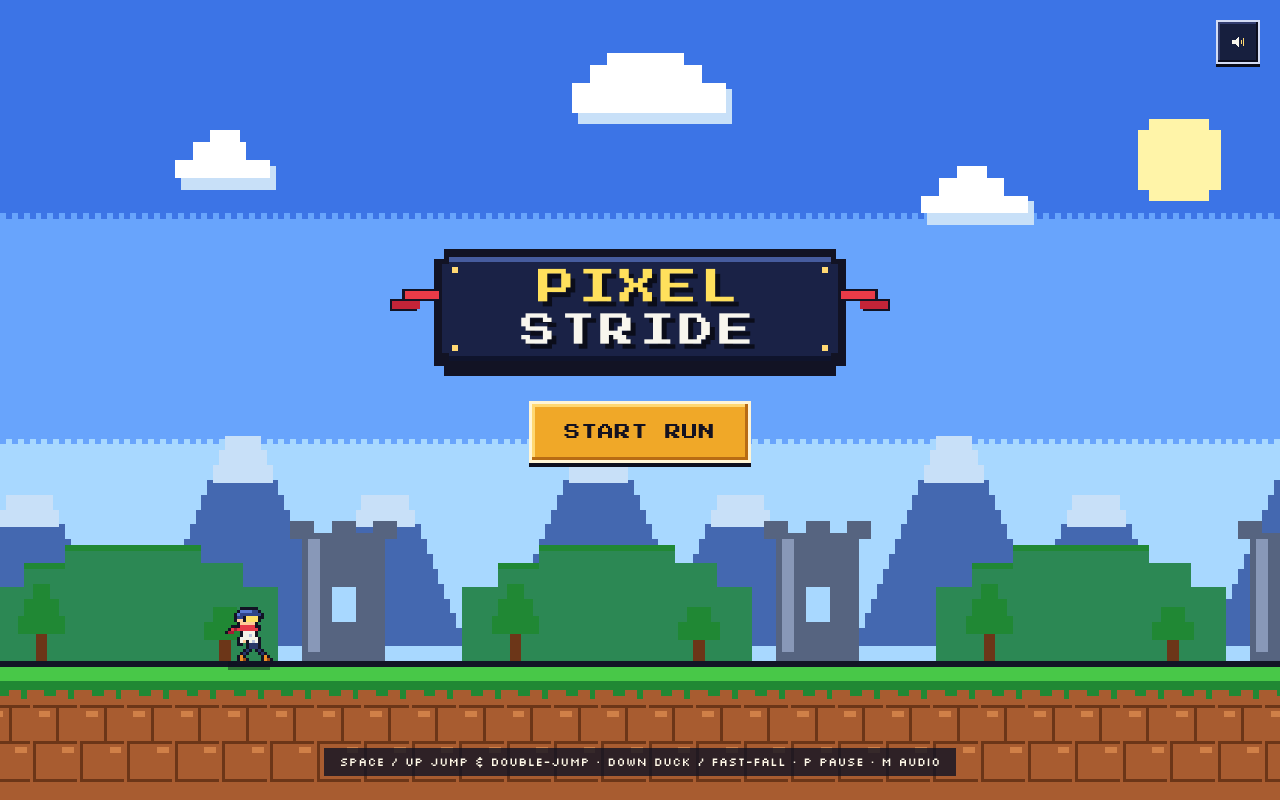
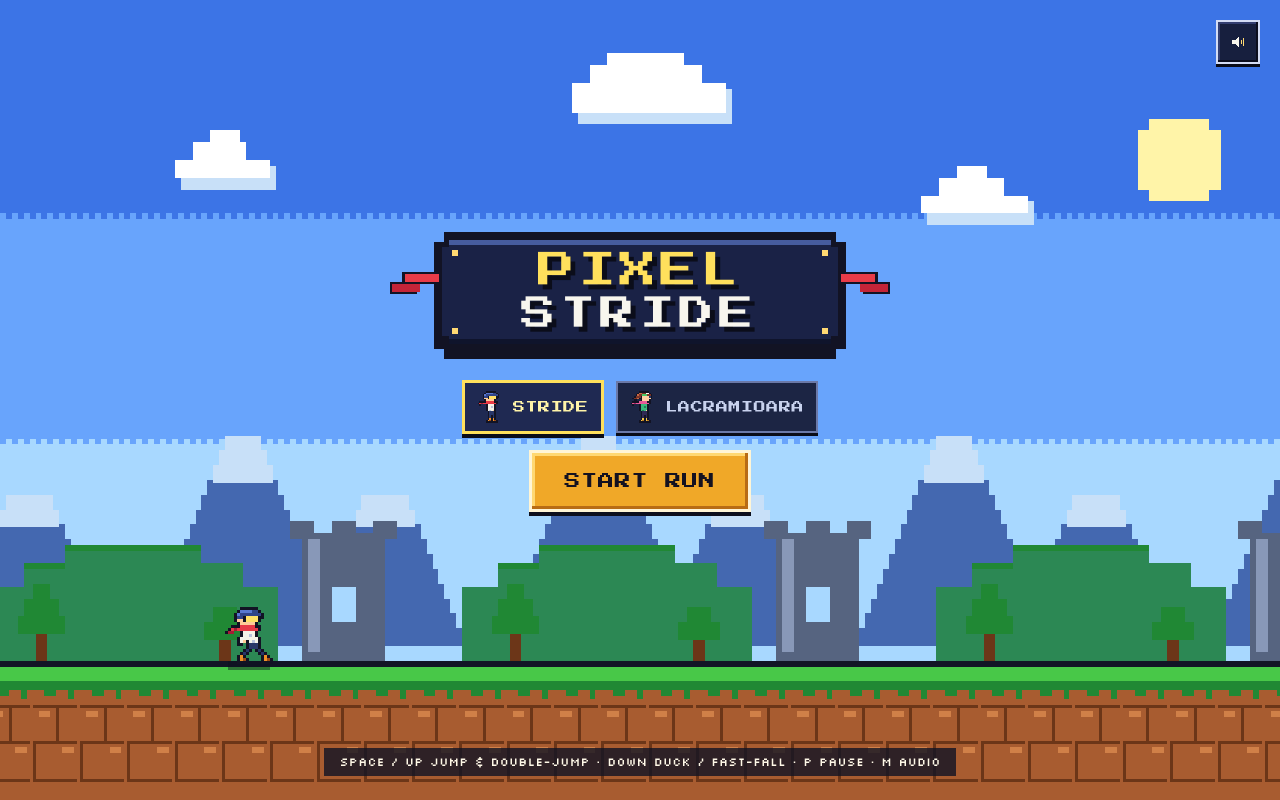
Before and after one commit to gabigtr123/Pixel-Pride-Runner-, a React (Vite) app: page / in a window 1280 px wide. Built offline with nearby package versions, Linux system fonts and the light colour scheme.

Commit message:
feat: add selectable playable character Lacramioara with custom 8-bit sprites and title screen picker

```diff
--- a/src/App.tsx
+++ b/src/App.tsx
@@ -5,6 +5,7 @@ import { TitleOverlay } from './components/TitleOverlay';
 import { ChiptuneAudio } from './game/audio';
 import {
   BEST_SCORE_STORAGE_KEY,
+  CHARACTER_STORAGE_KEY,
   MUTED_STORAGE_KEY,
   VIRTUAL_HEIGHT,
   VIRTUAL_WIDTH,
@@ -17,7 +18,7 @@ import {
   stepSimulation,
 } from './game/engine';
 import { renderGameWorld } from './game/renderer';
-import type { GameState, HudSnapshot, InputFrame } from './game/types';
+import type { CharacterId, GameState, HudSnapshot, InputFrame } from './game/types';
 
 function loadBestScore(): number {
   try {
@@ -53,6 +54,23 @@ function saveMuted(muted: boolean): void {
   }
 }
 
+function loadCharacter(): CharacterId {
+  try {
+    const raw = window.localStorage.getItem(CHARACTER_STORAGE_KEY);
+    return raw === 'lacramioara' ? 'lacramioara' : 'stride';
+  } catch {
+    return 'stride';
+  }
+}
+
+function saveCharacter(id: CharacterId): void {
+  try {
+    window.localStorage.setItem(CHARACTER_STORAGE_KEY, id);
+  } catch {
+    // Ignore storage failures in sandboxed frames
+  }
+}
+
 function shouldAutostart(): boolean {
   try {
     const params = new URLSearchParams(window.location.search);
@@ -65,6 +83,7 @@ function shouldAutostart(): boolean {
 function hudChanged(a: HudSnapshot, b: HudSnapshot): boolean {
   return (
     a.phase !== b.phase ||
+    a.characterId !== b.characterId ||
     a.score !== b.score ||
     a.bestScore !== b.bestScore ||
     a.distance !== b.distance ||
@@ -105,7 +124,11 @@ export default function App() {
   const [muted, setMuted] = useState<boolean>(() => (typeof window !== 'undefined' ? loadMuted() : false));
   const [hud, setHud] = useState<HudSnapshot>(() => {
     const initialPhase = typeof window !== 'undefined' && shouldAutostart() ? 'playing' : 'title';
-    const initial = createInitialState(typeof window !== 'undefined' ? loadBestScore() : 0, initialPhase);
+    const initial = createInitialState(
+      typeof window !== 'undefined' ? loadBestScore() : 0,
+      initialPhase,
+      typeof window !== 'undefined' ? loadCharacter() : 'stride',
+    );
     return extractHudSnapshot(initial);
   });
 
@@ -177,6 +200,17 @@ export default function App() {
     syncDomAndHud(next, true);
   }, [clearHeldInputs, syncDomAndHud]);
 
+  const handleSelectCharacter = useCallback(
+    (id: CharacterId) => {
+      saveCharacter(id);
+      const curr = stateRef.current;
+      if (!curr) return;
+      curr.characterId = id;
+      syncDomAndHud(curr, true);
+    },
+    [syncDomAndHud],
+  );
+
   const handleToggleMute = useCallback(() => {
     const audio = audioRef.current;
     if (!audio) return;
@@ -216,7 +250,8 @@ export default function App() {
 
     const autoStart = shouldAutostart();
     const initialBest = loadBestScore();
-    const initialState = createInitialState(initialBest, autoStart ? 'playing' : 'title');
+    const initialCharacter = loadCharacter();
+    const initialState = createInitialState(initialBest, autoStart ? 'playing' : 'title', initialCharacter);
     stateRef.current = initialState;
     document.body.dataset.state = initialState.phase;
     handlersRef.current.syncDomAndHud(initialState, true);
@@ -447,6 +482,8 @@ export default function App() {
         <TitleOverlay
           bestScore={hud.bestScore}
           muted={muted}
+          characterId={hud.characterId}
+          onSelectCharacter={handleSelectCharacter}
           onStart={handleStartOrRestart}
           onToggleMute={handleToggleMute}
         />
--- a/src/components/PixelIcons.tsx
+++ b/src/components/PixelIcons.tsx
@@ -1,4 +1,37 @@
 import React from 'react';
+import { CHARACTER_SPRITES } from '../game/sprites';
+import type { CharacterId } from '../game/types';
+
+export function CharacterPreviewIcon({
+  characterId,
+  className = 'w-8 h-9',
+}: {
+  characterId: CharacterId;
+  className?: string;
+}) {
+  const sprite = CHARACTER_SPRITES[characterId];
+  const grid = sprite.frames.run[1];
+  const rows = grid.length;
+  const cols = grid[0].length;
+
+  return (
+    <svg
+      viewBox={`0 0 ${cols} ${rows}`}
+      className={className}
+      shapeRendering="crispEdges"
+      aria-hidden="true"
+    >
+      {grid.map((line, r) =>
+        Array.from(line).map((ch, c) => {
+          if (ch === '.' || ch === ' ') return null;
+          const fill = sprite.palette[ch];
+          if (!fill) return null;
+          return <rect key={`${r}-${c}`} x={c} y={r} width="1" height="1" fill={fill} />;
+        }),
+      )}
+    </svg>
+  );
+}
 
 export function HeartSocketIcon({ state }: { state: 'full' | 'cracked' | 'empty' }) {
   return (
--- a/src/components/TitleOverlay.tsx
+++ b/src/components/TitleOverlay.tsx
@@ -1,14 +1,27 @@
 import React from 'react';
-import { PixelStrideTitleLogo, SoundIcon } from './PixelIcons';
+import { CHARACTER_SPRITES } from '../game/sprites';
+import type { CharacterId } from '../game/types';
+import { CharacterPreviewIcon, PixelStrideTitleLogo, SoundIcon } from './PixelIcons';
+
+const CHARACTER_IDS: CharacterId[] = ['stride', 'lacramioara'];
 
 interface TitleOverlayProps {
   bestScore: number;
   muted: boolean;
+  characterId: CharacterId;
+  onSelectCharacter: (id: CharacterId) => void;
   onStart: () => void;
   onToggleMute: () => void;
 }
 
-export function TitleOverlay({ bestScore, muted, onStart, onToggleMute }: TitleOverlayProps) {
+export function TitleOverlay({
+  bestScore,
+  muted,
+  characterId,
+  onSelectCharacter,
+  onStart,
+  onToggleMute,
+}: TitleOverlayProps) {
   return (
     <div
       className="fixed inset-0 z-20 flex flex-col justify-between pointer-events-none safe-area-hud"
@@ -30,11 +43,46 @@ export function TitleOverlay({ bestScore, muted, onStart, onToggleMute }: TitleO
         </button>
       </div>
 
-      {/* Upper-center calm sky negative-space lockup & single primary CTA */}
-      <div className="flex flex-col items-center -mt-20 sm:-mt-28 gap-5">
+      {/* Upper-center calm sky negative-space lockup, character selector & primary CTA */}
+      <div className="flex flex-col items-center -mt-12 sm:-mt-20 gap-4">
         <PixelStrideTitleLogo />
 
-        <div className="flex flex-col items-center gap-3 pointer-events-auto">
+        {/* Retro 8-bit character selector */}
+        <div
+          className="flex items-center gap-2.5 sm:gap-3 pointer-events-auto"
+          role="radiogroup"
+          aria-label="Choose character"
+        >
+          {CHARACTER_IDS.map((id) => {
+            const selected = characterId === id;
+            const info = CHARACTER_SPRITES[id];
+            return (
+              <button
+                key={id}
+                type="button"
+                role="radio"
+                aria-checked={selected}
+                data-testid={`select-char-${id}`}
+                onClick={(e) => {
+                  e.currentTarget.blur();
+                  onSelectCharacter(id);
+                }}
+                className={`flex items-center gap-2 px-3 py-2 cursor-pointer transition-transform duration-75 active:translate-y-0.5 ${
+                  selected
+                    ? 'bg-[#1F2952] border-[3px] border-[#FFE05C] shadow-[0_4px_0_#0A0C18] text-[#FFF4A8]'
+                    : 'bg-[#141830]/90 border-2 border-[#6B79A8] shadow-[0_3px_0_#0A0C18] text-[#C8D2EE] hover:border-[#F4EFE0]'
+                }`}
+              >
+                <CharacterPreviewIcon characterId={id} className="w-7 h-8 shrink-0" />
+                <span className="font-pixel-display text-[10px] sm:text-xs tracking-wider whitespace-nowrap">
+                  {info.name}
+                </span>
+              </button>
+            );
+          })}
+        </div>
+
+        <div className="flex flex-col items-center gap-2.5 pointer-events-auto">
           <button
             type="button"
             data-start="true"
--- a/src/game/constants.ts
+++ b/src/game/constants.ts
@@ -32,6 +32,7 @@ export const COMBO_DURATION = 3.2;
 
 export const BEST_SCORE_STORAGE_KEY = 'pixel_stride_best_score_v1';
 export const MUTED_STORAGE_KEY = 'pixel_stride_muted_v1';
+export const CHARACTER_STORAGE_KEY = 'pixel_stride_character_v1';
 
 export const BIOMES: BiomePalette[] = [
   {
--- a/src/game/engine.ts
+++ b/src/game/engine.ts
@@ -23,6 +23,7 @@ import {
   VIRTUAL_WIDTH,
 } from './constants';
 import type {
+  CharacterId,
   FloatingText,
   GamePhase,
   GameState,
@@ -154,9 +155,14 @@ export function createInitialPlayer(): PlayerState {
   };
 }
 
-export function createInitialState(bestScore = 0, phase: GamePhase = 'title'): GameState {
+export function createInitialState(
+  bestScore = 0,
+  phase: GamePhase = 'title',
+  characterId: CharacterId = 'stride',
+): GameState {
   return {
     phase,
+    characterId,
     elapsed: 0,
     runTime: 0,
     distance: 0,
@@ -195,14 +201,14 @@ export function createInitialState(bestScore = 0, phase: GamePhase = 'title'): G
 
 export function startNewRun(state: GameState): GameState {
   const best = Math.max(state.bestScore, state.score);
-  const next = createInitialState(best, 'playing');
+  const next = createInitialState(best, 'playing', state.characterId);
   next.audioQueue.push({ type: 'start' });
   return next;
 }
 
 export function returnToTitle(state: GameState): GameState {
   const best = Math.max(state.bestScore, state.score);
-  return createInitialState(best, 'title');
+  return createInitialState(best, 'title', state.characterId);
 }
 
 export function spawnParticles(
@@ -986,6 +992,7 @@ export function stepSimulation(
 export function extractHudSnapshot(state: GameState): HudSnapshot {
   return {
     phase: state.phase,
+    characterId: state.characterId,
     score: Math.round(state.score),
     bestScore: Math.round(state.bestScore),
     distance: Math.round(state.distance),
--- a/src/game/renderer.ts
+++ b/src/game/renderer.ts
@@ -8,6 +8,7 @@ import {
   VIRTUAL_WIDTH,
 } from './constants';
 import {
+  CHARACTER_SPRITES,
   COIN_FRAMES,
   COIN_PALETTE,
   drawPixelGrid,
@@ -18,8 +19,6 @@ import {
   HOPPER_PALETTE,
   MAGNET_PALETTE,
   MAGNET_SPRITE,
-  RUNNER_FRAMES,
-  RUNNER_PALETTE,
   SHIELD_PALETTE,
   SHIELD_SPRITE,
   SPIKE_PALETTE,
@@ -402,13 +401,14 @@ function drawPlayer(ctx: CanvasRenderingContext2D, state: GameState): void {
     ctx.fillRect(Math.round(p.x + (p.width - shadowW) * 0.5), Math.round(shadowY - 1), shadowW, 3);
   }
 
-  // Select sprite frame synced to distance traveled
-  let grid = RUNNER_FRAMES.jump;
+  // Select sprite frame synced to distance traveled for the active character
+  const spriteSet = CHARACTER_SPRITES[state.characterId] ?? CHARACTER_SPRITES.stride;
+  let grid = spriteSet.frames.jump;
   if (p.isDucking) {
-    grid = RUNNER_FRAMES.duck;
+    grid = spriteSet.frames.duck;
   } else if (p.onGround) {
-    const idx = Math.floor(p.runCycleDist / 16) % RUNNER_FRAMES.run.length;
-    grid = RUNNER_FRAMES.run[idx];
+    const idx = Math.floor(p.runCycleDist / 16) % spriteSet.frames.run.length;
+    grid = spriteSet.frames.run[idx];
   }
 
   const spriteH = grid.length;
@@ -428,7 +428,7 @@ function drawPlayer(ctx: CanvasRenderingContext2D, state: GameState): void {
   drawPixelGrid(
     ctx,
     grid,
-    RUNNER_PALETTE,
+    spriteSet.palette,
     -spriteW * 0.5,
     -spriteH,
     1,
--- a/src/game/sprites.ts
+++ b/src/game/sprites.ts
@@ -147,6 +147,156 @@ export const RUNNER_FRAMES = {
   run: [RUNNER_RUN_0, RUNNER_RUN_1, RUNNER_RUN_2, RUNNER_RUN_1],
   jump: RUNNER_JUMP,
   duck: RUNNER_DUCK,
+};
+
+// Lacramioara — Lily-of-the-valley retro adventurer (16x19 run, 16x17 jump, 16x11 duck)
+export const LACRAMIOARA_PALETTE: Record<string, string> = {
+  K: '#121324', // dark outline
+  H: '#7B3428', // chestnut hair & ponytail
+  h: '#C86844', // hair highlight
+  F: '#FFFDF5', // white lily blossom
+  L: '#48C868', // emerald leaf hairband
+  S: '#FFD0A4', // warm skin
+  E: '#223868', // eye
+  R: '#E85898', // rose-magenta scarf ribbon
+  r: '#A82864', // ribbon shade
+  T: '#38B87C', // emerald tunic
+  t: '#207C58', // tunic shade
+  B: '#2E2854', // deep plum leggings
+  O: '#F4C848', // golden boots
+  o: '#B8781C', // boot shade
+};
+
+const LACRAMIOARA_RUN_0: PixelGrid = [
+  '.....KKKKKK.....',
+  '....KhhHHFFK....',
+  '...KhHHLLLHHK...',
+  '..KHHHKSSSSEK...',
+  '.KHHhKKSSSSSK...',
+  '..KK..KSSSSK....',
+  '..KKKRRRRRKK....',
+  '.KRrRRRRRRRK....',
+  'Krr..KTTTTK.....',
+  '.....KTTtTK.....',
+  '....KTTTTTTK....',
+  '....KTSKTtTK....',
+  '....KK.KBBBK....',
+  '.......KBBBK....',
+  '......KBK.KBK...',
+  '.....KBK...KBK..',
+  '....KOK.....KOK.',
+  '....KOoK....KOoK',
+  '....KKKK....KKKK',
+];
+
+const LACRAMIOARA_RUN_1: PixelGrid = [
+  '.....KKKKKK.....',
+  '....KhhHHFFK....',
+  '...KhHHLLLHHK...',
+  '..KHHHKSSSSEK...',
+  '.KHHhKKSSSSSK...',
+  '..KK..KSSSSK....',
+  '.KKKKRRRRRKK....',
+  'KRrRRRRRRRRK....',
+  '.K...KTTTTK.....',
+  '.....KTTtTK.....',
+  '.....KTTTTK.....',
+  '.....KTtTSK.....',
+  '......KBBBK.....',
+  '......KBBBK.....',
+  '......KBKBK.....',
+  '......KBKBK.....',
+  '......KOKOK.....',
+  '.....KOoKOoK....',
+  '.....KKKKKKK....',
+];
+
+const LACRAMIOARA_RUN_2: PixelGrid = [
+  '.....KKKKKK.....',
+  '....KhhHHFFK....',
+  '...KhHHLLLHHK...',
+  '..KHHHKSSSSEK...',
+  '.KHHhKKSSSSSK...',
+  '..KK..KSSSSK....',
+  '..KKKRRRRRKK....',
+  'KrrRRRRRRRRK....',
+  '.KK..KTTTTK.....',
+  '.....KTTtTK.....',
+  '....KTTTTTTK....',
+  '....KTtTKTSK....',
+  '.....KBBBK.KK...',
+  '.....KBBBK......',
+  '....KBK.KBK.....',
+  '....KBK..KBK....',
+  '...KOK....KOK...',
+  '...KOoK...KOoK..',
+  '...KKKK...KKKK..',
+];
+
+const LACRAMIOARA_JUMP: PixelGrid = [
+  '.....KKKKKK.....',
+  '....KhhHHFFK....',
+  '...KhHHLLLHHK...',
+  '.KKHHHKSSSSEK...',
+  'KHHhKKKSSSSSK...',
+  '.KK...KSSSSK....',
+  '..KKKRRRRRKK....',
+  '.KrrRRRRRRRK....',
+  'Kr...KTTTTKKK...',
+  '.....KTTtTTTK...',
+  '....KTTTTKTSK...',
+  '....KBBBK.KK....',
+  '...KBKKBBK......',
+  '..KOK..KBK......',
+  '..KOoK..KOK.....',
+  '..KKKK..KOoK....',
+  '........KKKK....',
+];
+
+const LACRAMIOARA_DUCK: PixelGrid = [
+  '.....KKKKKK.....',
+  '....KhhHHFFK....',
+  '..KKhHHLLLHHK...',
+  '.KHHhHKSSSSEK...',
+  'KrrRRRRRRRRK....',
+  '.KKKTTTTTTTK....',
+  '...KTTtTTTSK....',
+  '..KBBBBBBBK.....',
+  '.KOKK..KOKK.....',
+  '.KOoK..KOoK.....',
+  '.KKKK..KKKK.....',
+];
+
+export const LACRAMIOARA_FRAMES = {
+  run: [LACRAMIOARA_RUN_0, LACRAMIOARA_RUN_1, LACRAMIOARA_RUN_2, LACRAMIOARA_RUN_1],
+  jump: LACRAMIOARA_JUMP,
+  duck: LACRAMIOARA_DUCK,
+};
+
+export interface CharacterSpriteSet {
+  id: 'stride' | 'lacramioara';
+  name: string;
+  palette: Record<string, string>;
+  frames: {
+    run: PixelGrid[];
+    jump: PixelGrid;
+    duck: PixelGrid;
+  };
+}
+
+export const CHARACTER_SPRITES: Record<'stride' | 'lacramioara', CharacterSpriteSet> = {
+  stride: {
+    id: 'stride',
+    name: 'STRIDE',
+    palette: RUNNER_PALETTE,
+    frames: RUNNER_FRAMES,
+  },
+  lacramioara: {
+    id: 'lacramioara',
+    name: 'LACRAMIOARA',
+    palette: LACRAMIOARA_PALETTE,
+    frames: LACRAMIOARA_FRAMES,
+  },
 };
 
 // Shell Hopper (18x16 animated beetle critter)
--- a/src/game/types.ts
+++ b/src/game/types.ts
@@ -1,4 +1,6 @@
 export type GamePhase = 'title' | 'playing' | 'paused' | 'gameover';
+
+export type CharacterId = 'stride' | 'lacramioara';
 
 export type HazardKind = 'spike' | 'hopper' | 'swooper' | 'flame';
 
@@ -156,6 +158,7 @@ export interface RunSnapshot {
 
 export interface HudSnapshot {
   phase: GamePhase;
+  characterId: CharacterId;
   score: number;
   bestScore: number;
   distance: number;
@@ -174,6 +177,7 @@ export interface HudSnapshot {
 
 export interface GameState {
   phase: GamePhase;
+  characterId: CharacterId;
   elapsed: number;
   runTime: number;
   distance: number; // meters-like unit
```
Also changed, not shown: 1 other file (tests, documents, lock files or other folders).
